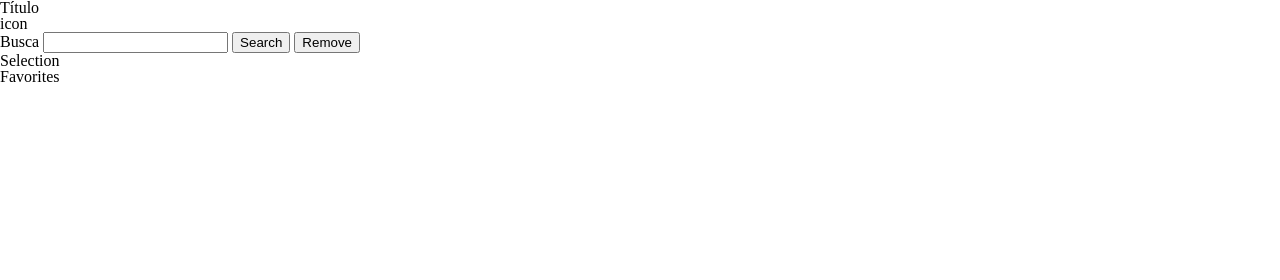
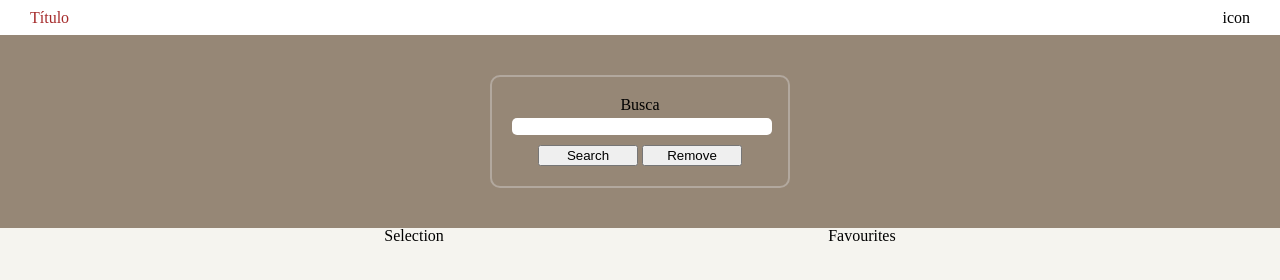
Before and after one commit to Adalab/modulo-2-evaluacion-final-Laucaurin, a website: page src/html/index.html in a window 1280 px wide. Drawn offline with nearby package versions, Linux system fonts and the light colour scheme; files that its build step writes are made by us from their sources.

Commit message:
create branch main-2

```diff
--- a/src/html/index.html
+++ b/src/html/index.html
@@ -17,6 +17,7 @@
         <include src="./partials/section_2.html"></include>
     </main>
     <include src="./partials/footer.html"></include>
+    <script src="./assets/js/main.js"></script>
 </body>
 
 </html>
--- a/src/html/partials/section_1.html
+++ b/src/html/partials/section_1.html
@@ -1,4 +1,4 @@
-<section>
-    <h2>Selection</h2>
-    <article></article>
+<section class="section__list">
+    <h2 class="section__list_title">Selection</h2>
+    <ul class="section__list_ul js__list_elements"></ul>
 </section>
--- a/src/html/partials/section_2.html
+++ b/src/html/partials/section_2.html
@@ -1,4 +1,4 @@
-<section>
-    <h2>Favorites</h2>
-    <article></article>
+<section class="section__fav">
+    <h2 class="section__fav_title">Favourites</h2>
+    <ul class="section__fav_ul js__list_fav"></ul>
 </section>
--- a/src/js/main.js
+++ b/src/js/main.js
@@ -0,0 +1 @@
+'use strict';
--- a/src/scss/layout/_form.scss
+++ b/src/scss/layout/_form.scss
@@ -0,0 +1,29 @@
+.container__form {
+    background-color: $cuatro;
+    padding: 40px 0;
+}
+
+.form {
+    border: solid 2px #b2a89e;
+    text-align: center;
+    border-radius: 10px;
+    padding: 20px;
+    width: 300px;
+    margin:  auto;
+
+    &__label{
+        display: block;
+        margin-bottom: 5px;
+    }
+
+    &__input {
+    width: 100%;
+    border-radius: 5px;
+    border: none;
+    margin-bottom: 10px;
+    }
+}
+
+.button {
+    width: 100px;
+}
--- a/src/scss/layout/_header.scss
+++ b/src/scss/layout/_header.scss
@@ -0,0 +1,12 @@
+.header{
+    display: flex;
+    justify-content: space-between;
+    align-items: center;
+
+    height: 35px;
+    padding: 5px 30px;
+
+    &__title {
+    color: brown;
+    }
+}
--- a/src/scss/layout/_main.scss
+++ b/src/scss/layout/_main.scss
@@ -0,0 +1,10 @@
+.body {
+ height: 100vh;
+}
+
+.main {
+    background-color: $tres;
+    height: 100%;
+    display: flex;
+    justify-content: space-evenly;
+}
```
Also changed, not shown: src/js/00_variables copy.js (deleted), src/js/main copy.js (deleted).
